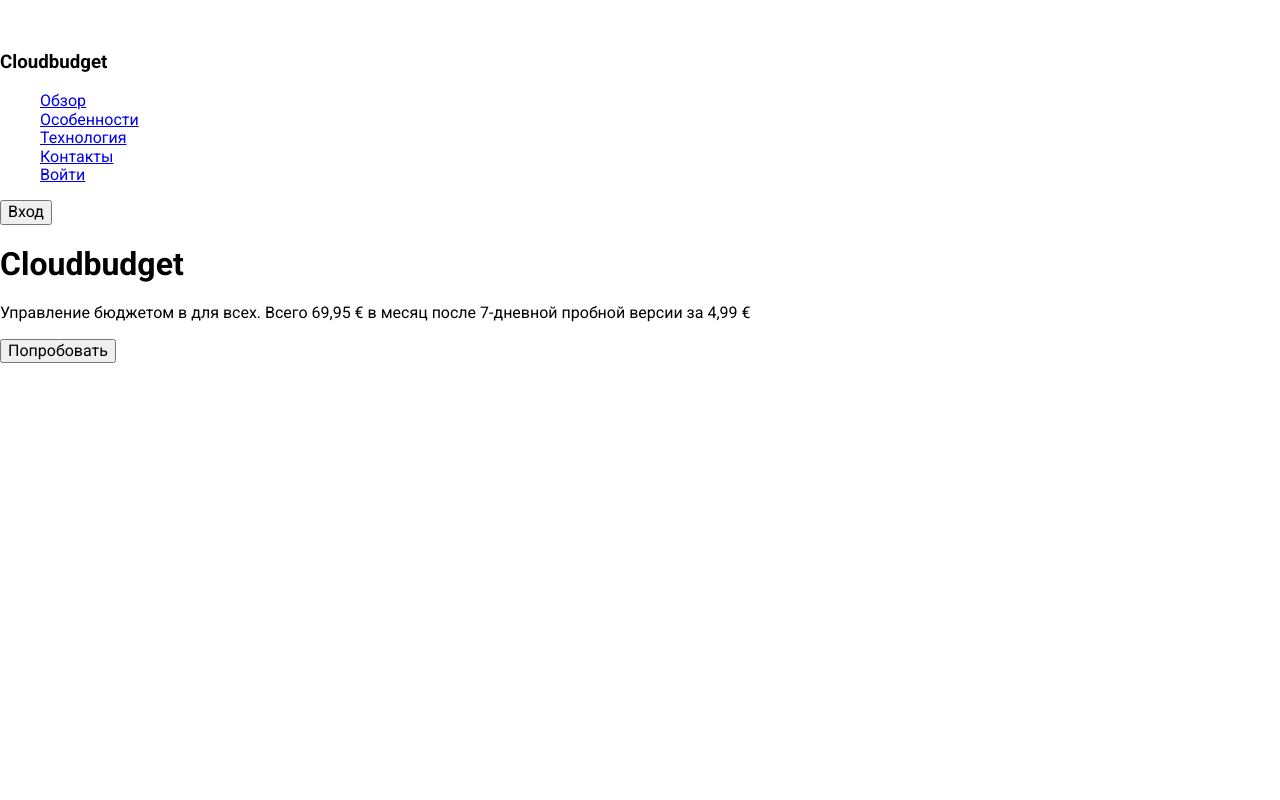
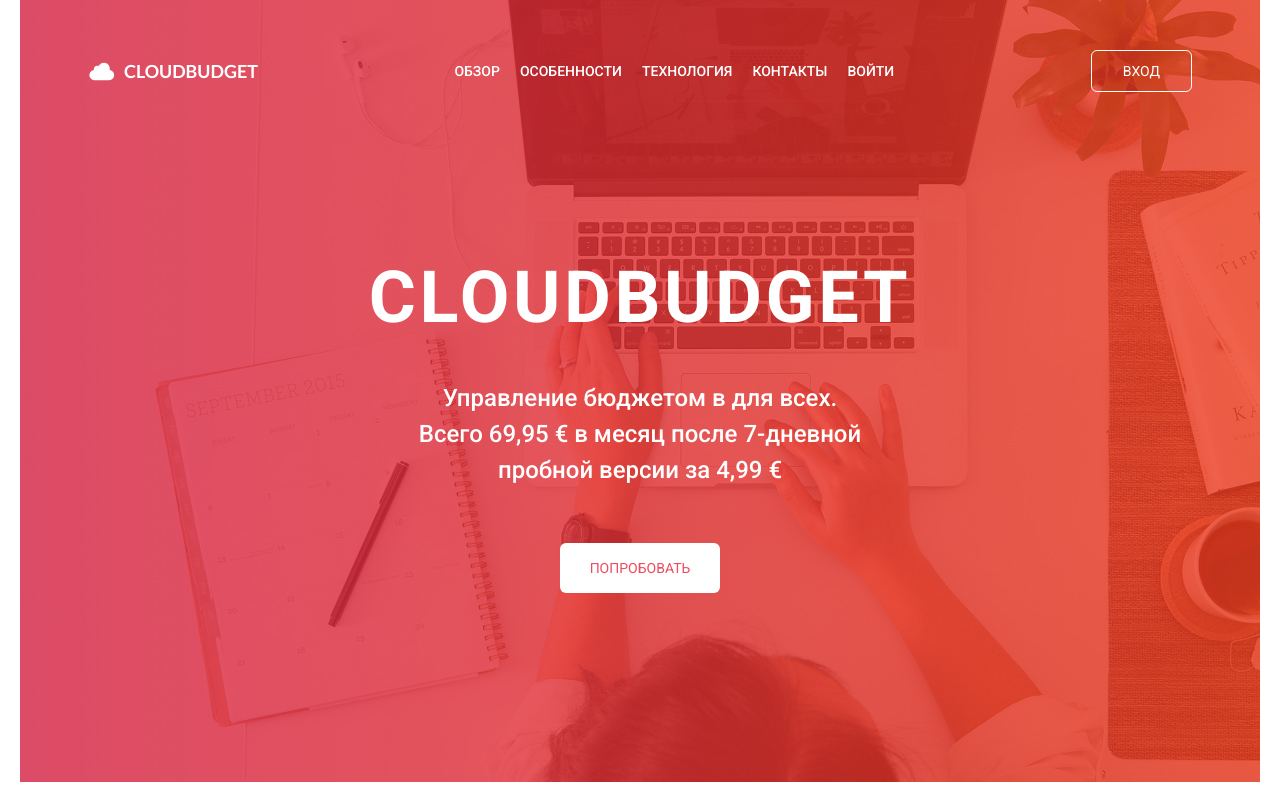
Before and after one commit to PetrLevchenko/CloudBudget, a plain HTML site: page index.html in a window 1280 px wide. Drawn offline with Linux system fonts and the light colour scheme.

Commit message:
.header+adaptive

```diff
--- /dev/null
+++ b/css/base.css
@@ -0,0 +1,65 @@
+/* 1. Убираем стандартные отступы и маркеры */
+ul,
+ol {
+  list-style: none;
+  padding: 0;
+  margin: 0;
+}
+
+/* Сбрасываем отступы для заголовков и параграфов */
+h1, h2, h3, h4, h5, h6,
+p {
+  margin: 0;
+}
+
+/* 2. Работа с изображениями (очень важно!) */
+img {
+  display: block; /* Убирает лишний отступ снизу у картинок */
+  max-width: 100%; /* Картинки не будут вылезать за пределы контейнера */
+  height: auto;
+}
+
+/* 3. Ссылки */
+a {
+  text-decoration: none;
+  color: inherit; /* Ссылка наследует цвет текста родителя (удобно) */
+}
+
+/* 4. Кнопки и инпуты */
+button,
+input,
+textarea,
+select {
+  font: inherit; /* Наследуют шрифт от body (чтобы не было Arial по умолчанию) */
+  color: inherit;
+  border: none; /* Убираем стандартные рамки */
+  background: transparent; /* Убираем стандартный серый фон */
+}
+
+button {
+  cursor: pointer; /* Курсор-рука ВСЕГДА на кнопках */
+  padding: 0; /* Убираем дефолтные отступы, зададим свои в компонентах */
+}
+
+/* Убираем дефолтный outline только для мыши, но оставляем для клавиатуры (доступность) */
+button:focus-visible,
+a:focus-visible,
+input:focus-visible {
+  outline: 2px solid #007bff; /* Или твой основной цвет */
+  outline-offset: 2px;
+}
+
+/* 5. Глобальный box-sizing (лучшая практика) */
+html {
+  box-sizing: border-box;
+}
+*, *::before, *::after {
+  box-sizing: inherit;
+}
+
+/* 6. Базовые настройки body */
+body {
+  min-height: 100vh; /* Чтобы страница занимала хотя бы весь экран */
+  line-height: 1.5; /* Базовый межстрочный интервал для читаемости */
+  -webkit-font-smoothing: antialiased; /* Делает шрифты чуть ровнее на Mac */
+}
--- a/css/main.css
+++ b/css/main.css
@@ -1,39 +1,173 @@
 html {
-  scrollbar-gutter: stable;
+  /* scrollbar-gutter: stable; */
   scroll-behavior: smooth;
   font-family: "Roboto", sans-serif;
   /* font-family: "Lato", sans-serif; */
   /* outline: 1px solid red; */
 }
-li {
-  list-style: none;
+
+.lending__page {
+  max-width: 1480px;
+  margin: 0 auto;
+  padding: 0 20px;
+  background: #fff;
 }
 
-.lendign__page {
+.header {
+  min-height: 782px;
+  background-image: url(../img/Bg.jpg);
+  background-repeat: no-repeat;
+  background-size: cover;
+  background-position: center;
 }
-.header {
+
+.navbar {
+  padding: 30px 0;
 }
-.navbar {
+
+.navbar__wrapper {
+  max-width: 1144px;
+  margin: 0 auto;
+  padding: 20px;
+  display: flex;
+  justify-content: space-between;
+  align-items: center;
+  flex-wrap: wrap;
+  gap: 20px;
 }
-.navbar__wrapper {
+
+.navbar__logo__h3 {
+  display: flex;
+  gap: 7px;
+  align-items: center;
 }
-.navbar__logo__h3 {
+
+.navbar__h3 {
+  font: 700 18px "Lato", sans-serif;
+  text-transform: uppercase;
+  color: #fff;
 }
-.navbar__logo {
+
+.navbar__ul {
+  display: flex;
+  gap: 20px;
 }
-.navbar__h3 {
+
+.navbar__ul a {
+  font: 500 14px "Roboto", sans-serif;
+  text-transform: uppercase;
+  color: #fff;
 }
-.navbar__items {
+
+.navbar__btn {
+  font: 400 14px "Roboto", sans-serif;
+  padding: 12px 31px;
+  text-transform: uppercase;
+  color: #fff;
+  background: transparent;
+  /* Убираем стандартный фон кнопки */
+  border: 1px solid #fff;
+  border-radius: 6px;
 }
-.navbar__ul {
+
+.header__h1 {
+  font: 700 72px "Roboto", sans-serif;
+  letter-spacing: 0.05em;
+  text-transform: uppercase;
+  color: #fff;
+  text-align: center;
+  margin-top: 113px;
 }
-.navbar__btn__reg {
+
+.header__p {
+  max-width: 540px;
+  margin: 40px auto 0;
+  font: 500 24px / 1.5 "Roboto", sans-serif;
+  text-align: center;
+  color: #fff;
 }
-.header__wrapper {
+
+.header__btn {
+  margin-top: 55px;
+  text-align: center;
 }
-.header__h1 {
+
+.header__btn button {
+  font: 400 14px "Roboto", sans-serif;
+  text-transform: uppercase;
+  color: #ed4c5c;
+  padding: 17px 30px;
+  border-radius: 6px;
+  background: #fff;
 }
-.header__p {
+
+a,
+button {
+  transition: opacity 0.3s ease;
 }
-.header__btn {
+
+a:hover,
+button:hover {
+  opacity: 0.8;
 }
+
+@media screen and (max-width: 1500px) {}
+
+@media screen and (max-width: 1440px) {}
+
+@media screen and (max-width: 920px) {}
+
+@media screen and (max-width: 767px) {
+  .header__h1 {
+    font-size: 58px;
+    margin-top: 80px;
+  }
+}
+
+@media screen and (max-width: 560px) {
+  .navbar__wrapper {
+    flex-direction: column;
+  }
+
+  .navbar__ul {
+    flex-direction: column;
+    align-items: center;
+  }
+
+  .header__h1 {
+    font-size: 31px;
+  }
+
+  .header__p {
+    font-size: 16px;
+  }
+
+  .header__btn button {
+    font-size: 14px;
+    padding: 12px 24px;
+  }
+}
+
+@media screen and (max-width: 360px) {
+  .navbar__logo__h3 {
+    flex-direction: column;
+  }
+
+  .navbar__h3 {
+    font-size: 15px;
+  }
+
+  .navbar__ul a {
+    font-size: 11px;
+  }
+
+  .navbar__btn {
+    font-size: 10px;
+  }
+
+  .header__h1 {
+    font-size: 24px;
+  }
+}
+
+@media screen and (max-width: 200px) {}
--- a/index.html
+++ b/index.html
@@ -6,6 +6,7 @@
   <meta name="viewport" content="width=device-width, initial-scale=1.0">
   <link rel="icon" type="image/png" href="img/icon.png">
   <link href="css/modern-normalize.css" rel="stylesheet">
+  <link rel="stylesheet" href="css/base.css">
   <link rel="preconnect" href="https://fonts.googleapis.com">
   <link rel="preconnect" href="https://fonts.gstatic.com" crossorigin>
   <link
@@ -16,7 +17,7 @@
 </head>
 
 <body>
-  <div class="lendign__page">
+  <div class="lending__page">
     <!-- Header -->
     <header class="header">
       <!-- Navbar -->
@@ -37,20 +38,20 @@
               <li><a href="#">Войти</a></li>
             </ul>
           </div>
-          <div class="navbar__btn__reg">
-            <button>Вход</button>
-          </div>
+          <button class="navbar__btn">Вход</button>
         </div>
       </div>
 
       <div class="header__wrapper">
         <h1 class="header__h1">Cloudbudget</h1>
-        <p class="header__p">Управление бюджетом в для всех.
-          Всего 69,95 € в месяц после 7-дневной
-          пробной версии за 4,99 €</p>
-          <div class="header__btn">
-            <button>Попробовать</button>
-          </div>
+        <div class="header__p">
+          <p>Управление бюджетом в для всех.</p>
+          <p>Всего 69,95 € в месяц после 7-дневной</p>
+          <p>пробной версии за 4,99 €</p>
+        </div>
+        <div class="header__btn">
+          <button>Попробовать</button>
+        </div>
       </div>
 
     </header>
```
Also changed, not shown: img/Bg.jpg (added), img/Bg.png (deleted).
